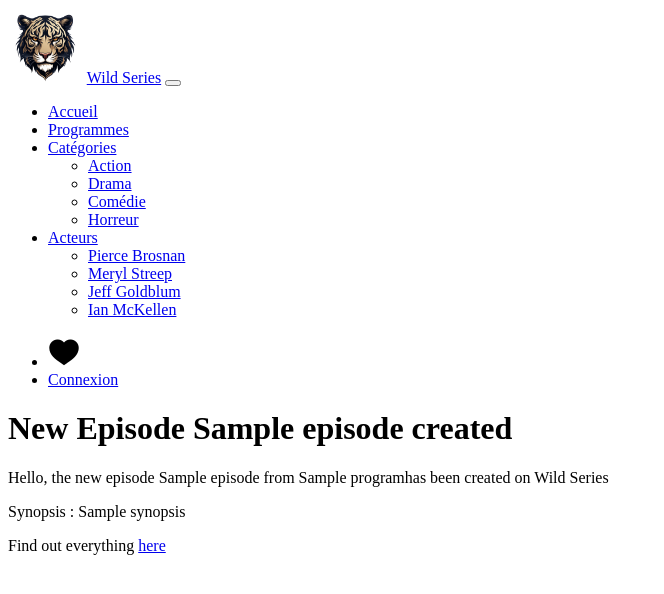
After one commit to LauraW-code/wild-series, a Symfony app: template templates/episode/newEpisodeEmail.html.twig in a window 1280 px wide. The commit adds this page. Shown: the top 594 px of the page, without its empty margins (0-664 px from the left). Run offline with Twig, Linux system fonts and the light colour scheme; the template is opened without the code that fills it: most values are stand-ins (such as "Sample title", 1, 10 or a date in 2020); some libraries are stand-ins or nearby versions.

Commit message:
mailer program ok, episode need fix

```diff
--- a/config/services.yaml
+++ b/config/services.yaml
@@ -4,6 +4,7 @@
 # Put parameters here that don't need to change on each machine where the app is deployed
 # https://symfony.com/doc/current/best_practices.html#use-parameters-for-application-configuration
 parameters:
+    mailer_from: '%env(resolve:MAILER_FROM_ADDRESS)%'
 
 services:
     # default configuration for services in *this* file
--- a/src/Form/EpisodeType.php
+++ b/src/Form/EpisodeType.php
@@ -15,6 +15,7 @@ class EpisodeType extends AbstractType
             ->add('title')
             ->add('number')
             ->add('synopsis')
+            ->add('duration')
             ->add('season', null, ['choice_label' => 'number'])
         ;
     }
--- /dev/null
+++ b/templates/episode/newEpisodeEmail.html.twig
@@ -0,0 +1,10 @@
+{% extends 'layoutEmail.html.twig' %}
+
+{% block body %}
+<h1>New Episode {{ episode.title }} created</h1>
+    <p>Hello, the new episode {{ episode.title }} from {{ program.title }}has been created on Wild Series</p>
+    <p>Synopsis : {{episode.synopsis }}</p>
+
+    <p>Find out everything <a href="{{ path('program_episode_show', { slug: program.slug, season_number: season.number, episode_title: episode.title })}}">here</a></p>
+
+{% endblock %}
--- /dev/null
+++ b/templates/layoutEmail.html.twig
@@ -0,0 +1,10 @@
+<!DOCTYPE html>
+<html>
+<head>
+    <meta charset="UTF-8">
+    <meta name="viewport" content="width=device-width, initial-scale=1, shrink-to-fit=no">
+    <title>New program</title>
+</head>
+{% include 'include/_navbar.html.twig' %}
+{% block body %}
+{% endblock %}
--- /dev/null
+++ b/templates/program/newProgramEmail.html.twig
@@ -0,0 +1,6 @@
+{% extends 'layoutEmail.html.twig' %}
+{% block body %}
+    <h1>New program {{ program.title }} created</h1>
+    <p>Hello, the new program {{ program.title }} has been created on Wild Series</p>
+    <p>Synopsis : {{program.synopsis }}</p>
+{% endblock %}
```
Also changed, not shown: assets/styles/app.scss (+7 -0 lines), src/Controller/EpisodeController.php (+12 -1 lines), src/Controller/ProgramController.php (+13 -1 lines), assets/images/titan.jpg (added), 2 other files.
